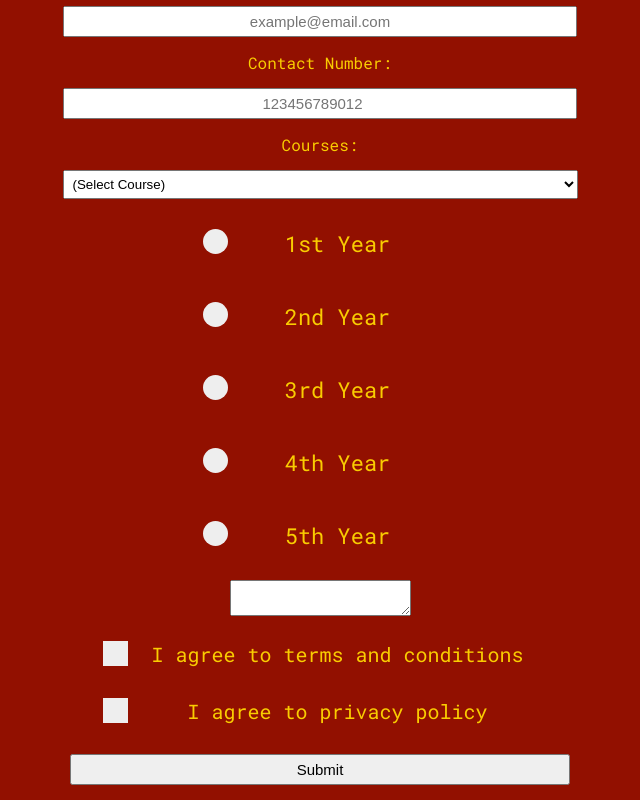
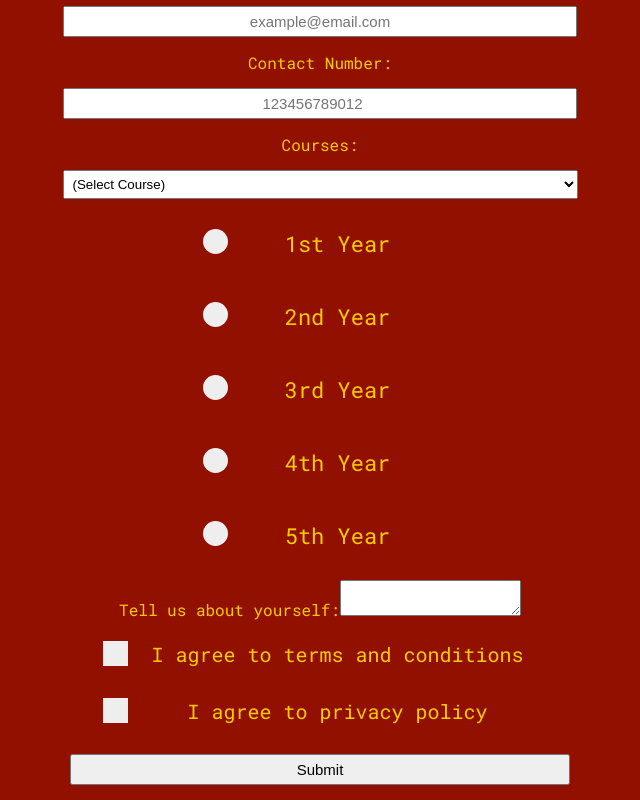
Before and after one commit to MACantara/MACantara.github.io, a plain HTML site: page projects/Online enrollment form/University-of-Perpetual-help-molino-campus-online-enrollment-form.html in a window 1280 px wide. Shown: the part 452-1252 px from the top of the page, without its empty margins (320-960 px from the left). Drawn offline with Linux system fonts and the light colour scheme.

Commit message:
Add bio label

```diff
--- a/projects/Online enrollment form/University-of-Perpetual-help-molino-campus-online-enrollment-form.html
+++ b/projects/Online enrollment form/University-of-Perpetual-help-molino-campus-online-enrollment-form.html
@@ -159,7 +159,7 @@
           </label>
       </fieldset>
       <fieldset>
-        <label></label><textarea id=""></textarea>
+        <label class="bio">Tell us about yourself:</label><textarea></textarea>
       </fieldset>
       <fieldset>
         <label class="checkbox-container">I agree to terms and conditions
```
